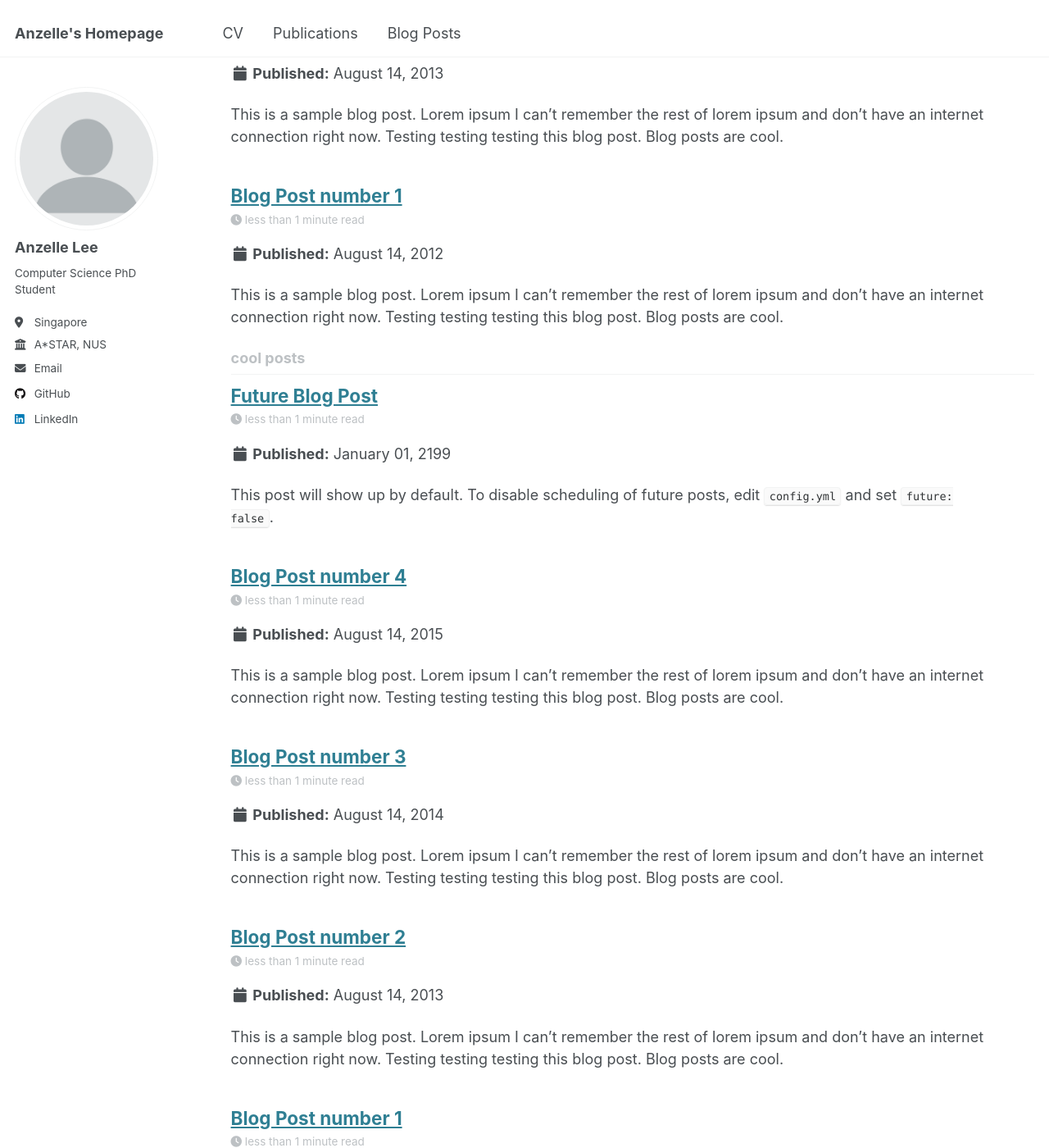
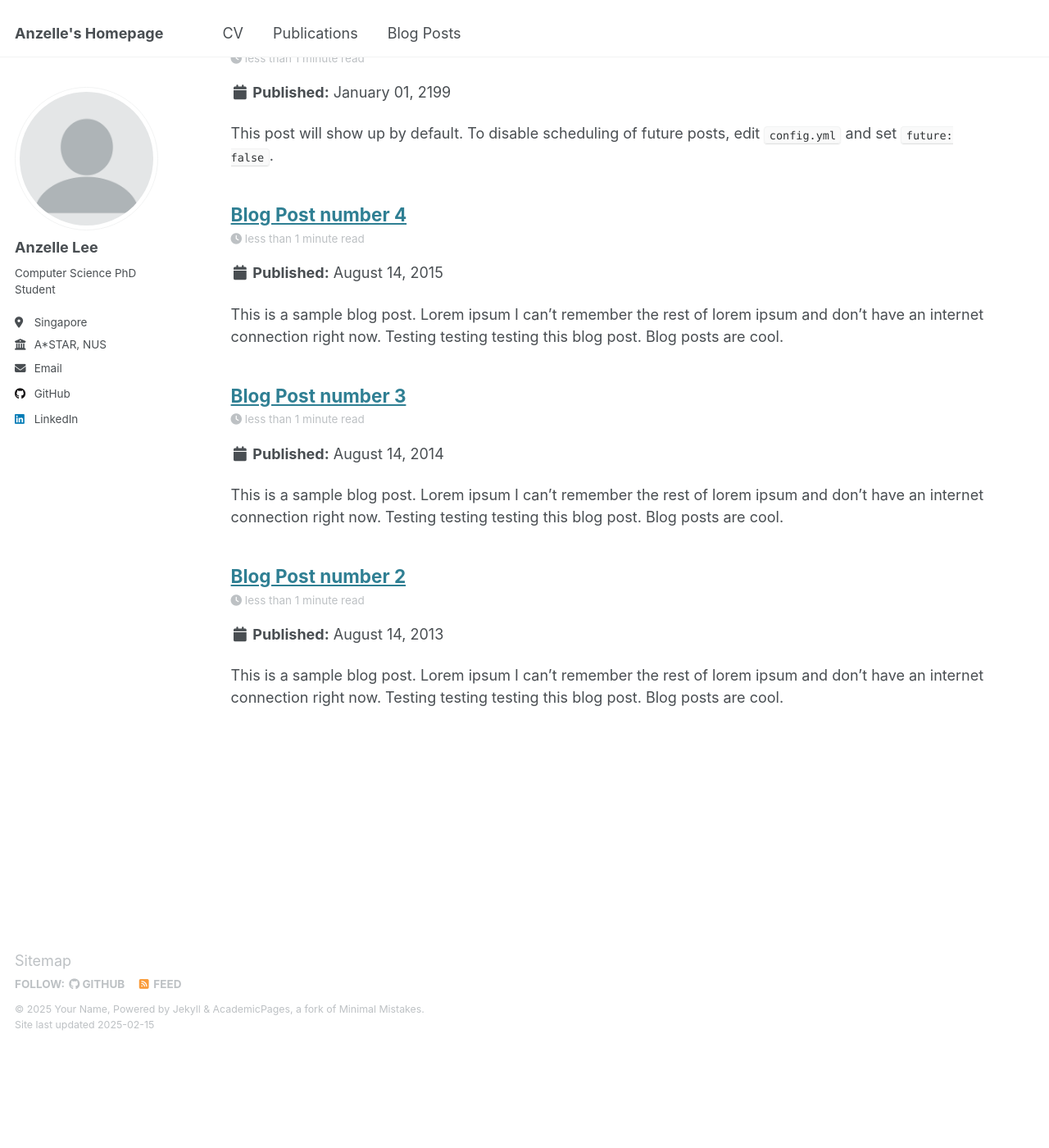
Before and after one commit to AnzelleL23/anzellel23.github.io, a Jekyll site: the page built from _pages/tag-archive.html, in a window 1280 px wide and 1400 px high, scrolled down 1983 px. Shown: the whole window at 82% size. Built offline with Jekyll 4.4.1, drawn with Linux system fonts in a browser that asks for light colours; a file with an impossible date is left out; after the commit the page ends 3260 px from its top, so only the background shows below that; some of the changed text lies outside the part shown.

Commit message:
Update 2012-08-14-blog-post-1.md

```diff
--- a/_posts/2012-08-14-blog-post-1.md
+++ b/_posts/2012-08-14-blog-post-1.md
@@ -1,20 +1,5 @@
 ---
 title: 'Blog Post number 1'
-date: 2012-08-14
+date:
 permalink: /posts/2012/08/blog-post-1/
-tags:
-  - cool posts
-  - category1
-  - category2
 ---
-
-This is a sample blog post. Lorem ipsum I can't remember the rest of lorem ipsum and don't have an internet connection right now. Testing testing testing this blog post. Blog posts are cool.
-
-Headings are cool
-======
-
-You can have many headings
-======
-
-Aren't headings cool?
-------
```
